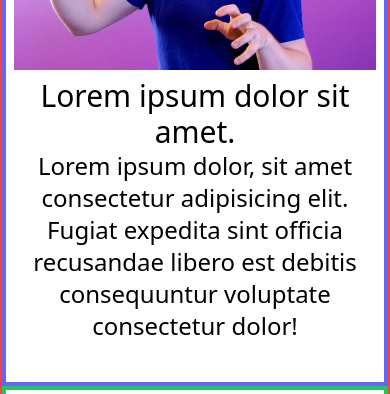
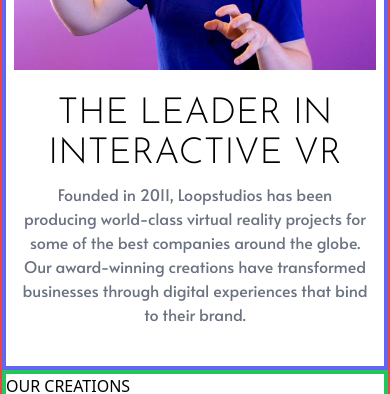
Before and after one commit to CodeLamp168/Loop-Studios-Landing-Page-Tailwind-React, a React (Vite) app: page / in a window 390 px wide. Shown: the part 640-1034 px from the top of the page. Built offline with nearby package versions, Linux system fonts and the light colour scheme.

Commit message:
Added Responsiveness and Design

```diff
--- a/src/assets/Info.jsx
+++ b/src/assets/Info.jsx
@@ -4,14 +4,14 @@
         <section className="border-4 border-indigo-500">
             <div className="relative flex flex-col my-8 mx-2 xl:flex-row lg:my-16 justify-center items-center">
                 <div className="max-w-max">
-                    <img className="hidden xl:block w-auto" src="./imagelist/desktop/image-interactive.jpg" alt="404" />
+                    <img className="hidden relative xl:left-24 xl:block w-auto" src="./imagelist/desktop/image-interactive.jpg" alt="404" />
                     <img className="block xl:hidden"src="./imagelist/mobile/image-interactive.jpg" alt="404" />
 
                 </div>
 
-                <div className="max-w-xl  p-2 text-center md:max-w-2xl md:text-left">
-                    <h2 className="text-3xl md:text-5xl">Lorem ipsum dolor sit amet.</h2>
-                    <p className="text-2xl">Lorem ipsum dolor, sit amet consectetur adipisicing elit. Fugiat expedita sint officia recusandae libero est debitis consequuntur voluptate consectetur dolor!</p>
+                <div className="mt-4 info-text  lg:bg-white max-w-xl  p-2 text-center md:max-w-2xl xl:text-left lg:relative xl:top-28 xl:right-24 xl:p-10">
+                    <h2 className="text-4xl md:text-5xl mb-2 ">THE LEADER IN INTERACTIVE VR</h2>
+                    <p className="text-1xl text-gray-500">Founded in 2011, Loopstudios has been producing world-class virtual reality projects for some of the best companies around the globe. Our award-winning creations have transformed businesses through digital experiences that bind to their brand.</p>
                 </div>
             </div>
         </section>
--- a/src/index.css
+++ b/src/index.css
@@ -38,6 +38,10 @@
     color:white;
 }
 
-.nav-text {
+.nav-text, .info-text p {
     font-family:'Alata'
 }
+
+.info-text h2 {
+    font-family:"Josefin Sans"
+}
```
